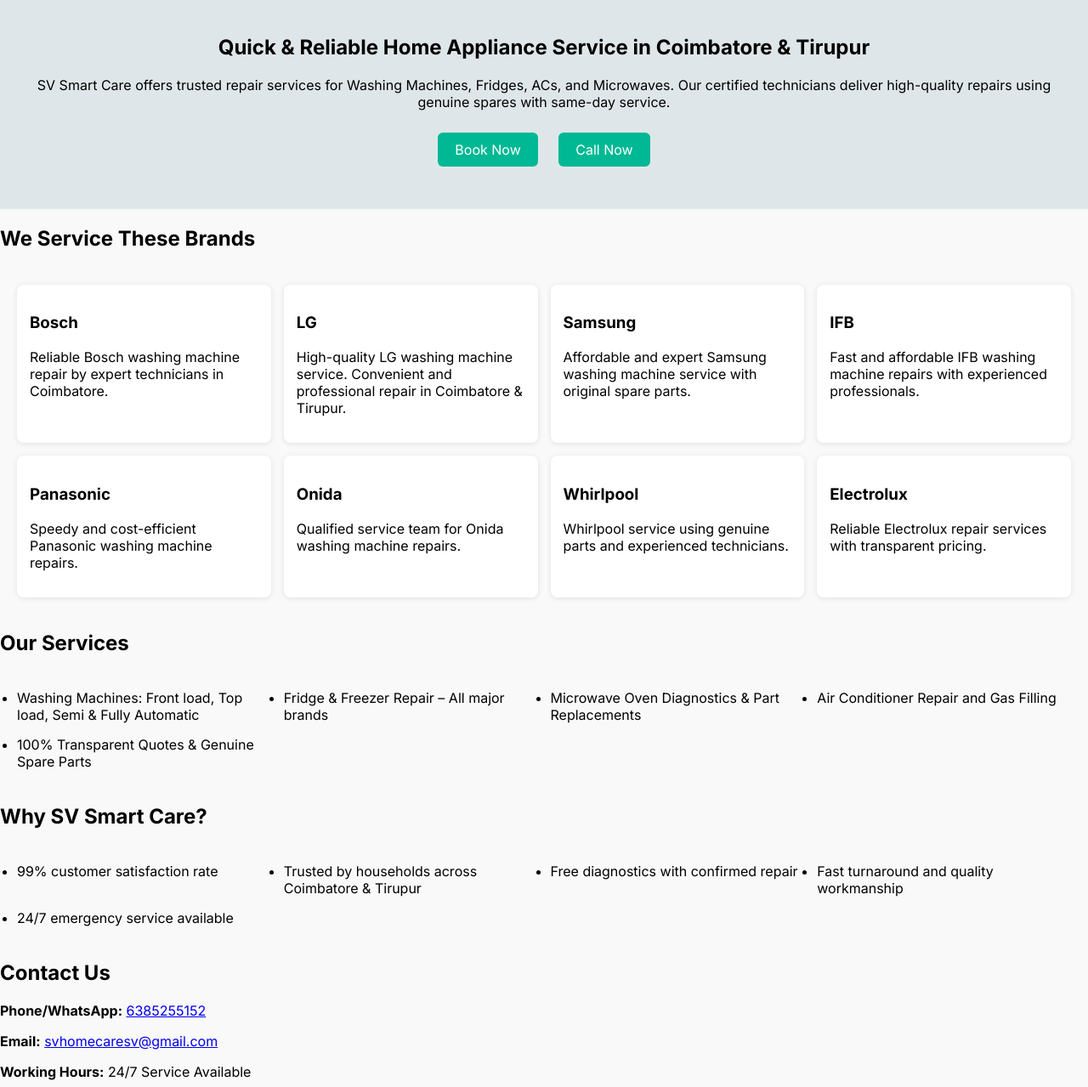
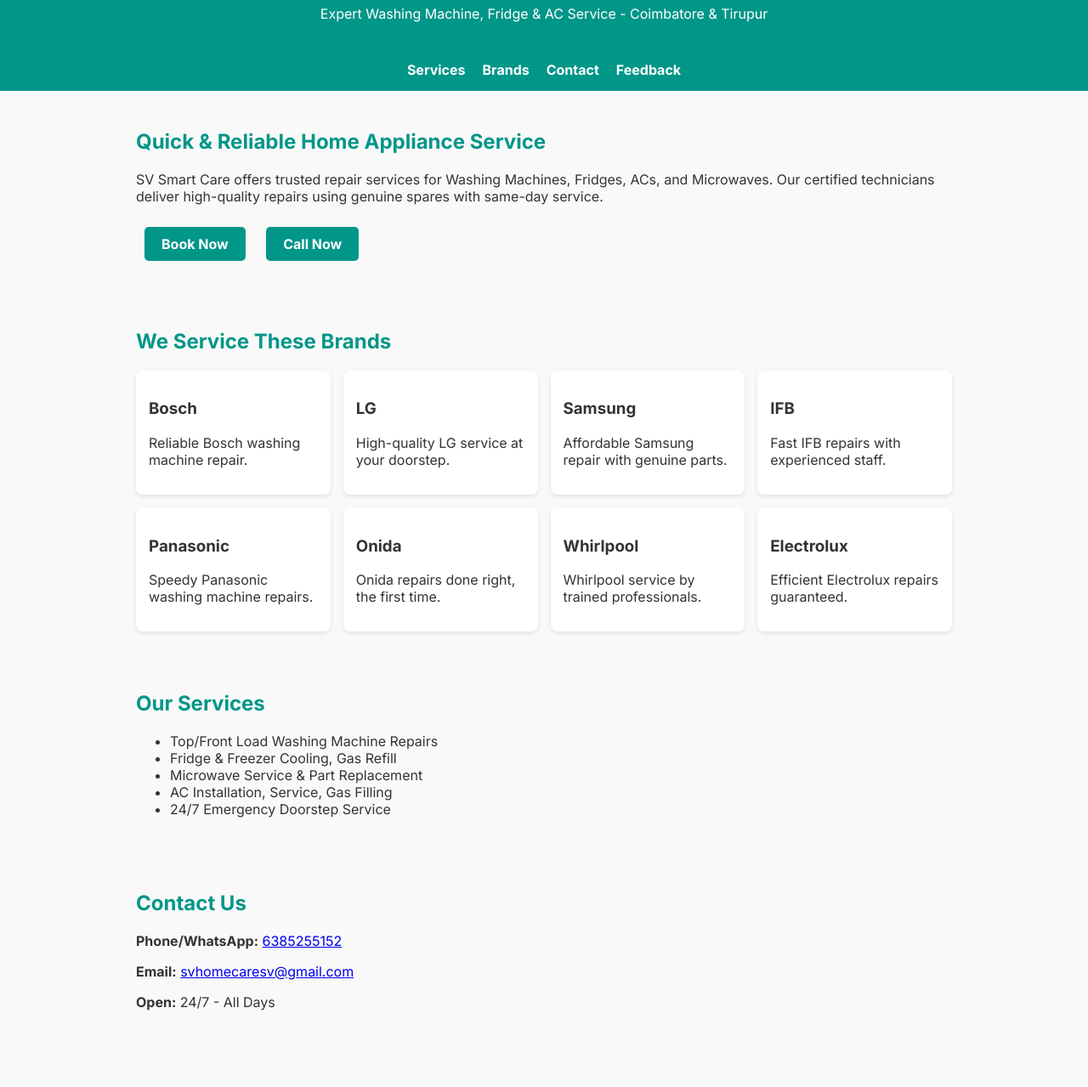
Before and after one commit to SvHomeCare/SV_Smart_Care, a plain HTML site: page index.html in a window 1280 px wide. Shown: the part 91-1370 px from the top of the page at 85% size. Drawn offline with Linux system fonts and the light colour scheme.

Commit message:
Update index.html

```diff
--- a/index.html
+++ b/index.html
@@ -6,55 +6,61 @@
   <title>SV Smart Care - Washing Machine Service in Coimbatore & Tirupur</title>
   <meta name="description" content="Quick & Reliable Washing Machine, Fridge, AC & Microwave Repair Services in Coimbatore & Tirupur. SV Smart Care offers 24/7 expert doorstep repair service.">
   <link href="https://fonts.googleapis.com/css2?family=Inter:wght@400;600;700&display=swap" rel="stylesheet">
-  <link rel="icon" href="/favicon.ico" type="image/x-icon">
   <style>
-    :root {
-      --accent: #00b894;
-    }
     body {
       font-family: 'Inter', sans-serif;
       margin: 0;
       padding: 0;
       background: #f9f9f9;
+      color: #333;
+    }
+    header, nav, footer {
+      background: #009688;
+      color: white;
+      padding: 15px;
+      text-align: center;
     }
     nav ul {
+      list-style: none;
+      padding: 0;
+      margin: 0;
       display: flex;
-      list-style: none;
+      justify-content: center;
       gap: 20px;
-      padding: 10px;
-      background: var(--accent);
-      color: white;
     }
     nav ul li a {
       color: white;
       text-decoration: none;
       font-weight: bold;
     }
-    .hero {
-      background: #dfe6e9;
-      padding: 40px;
-      text-align: center;
+    section {
+      padding: 25px 10px;
+      max-width: 960px;
+      margin: auto;
+    }
+    h2 {
+      color: #009688;
     }
     .cta a {
       display: inline-block;
+      background: #009688;
+      color: white;
+      padding: 10px 20px;
       margin: 10px;
-      padding: 10px 20px;
-      background: var(--accent);
-      color: white;
+      border-radius: 5px;
       text-decoration: none;
-      border-radius: 6px;
+      font-weight: bold;
     }
-    .brand-cards, .services ul, section ul {
+    .brand-cards {
       display: grid;
-      grid-template-columns: repeat(auto-fit, minmax(250px, 1fr));
+      grid-template-columns: repeat(auto-fit, minmax(200px, 1fr));
       gap: 15px;
-      padding: 20px;
     }
     .card {
       background: white;
       padding: 15px;
       border-radius: 8px;
-      box-shadow: 0 1px 6px rgba(0,0,0,0.1);
+      box-shadow: 0 2px 5px rgba(0,0,0,0.1);
     }
     form {
       background: white;
@@ -71,9 +77,10 @@
       padding: 10px;
       border: 1px solid #ccc;
       border-radius: 6px;
+      font-family: 'Inter', sans-serif;
     }
     button {
-      background: var(--accent);
+      background: #009688;
       color: white;
       padding: 10px;
       border: none;
@@ -82,17 +89,15 @@
       cursor: pointer;
     }
     button:hover {
-      background: #009874;
-    }
-    footer {
-      text-align: center;
-      padding: 20px;
-      background: #eee;
-      margin-top: 40px;
+      background: #00796b;
     }
   </style>
 </head>
 <body>
+  <header>
+    <h1>SV Smart Care</h1>
+    <p>Expert Washing Machine, Fridge & AC Service - Coimbatore & Tirupur</p>
+  </header>
   <nav>
     <ul>
       <li><a href="#services">Services</a></li>
@@ -101,69 +106,52 @@
       <li><a href="#feedback">Feedback</a></li>
     </ul>
   </nav>
-
-  <div class="hero">
-    <h2>Quick & Reliable Home Appliance Service in Coimbatore & Tirupur</h2>
+  <section class="hero">
+    <h2>Quick & Reliable Home Appliance Service</h2>
     <p>SV Smart Care offers trusted repair services for Washing Machines, Fridges, ACs, and Microwaves. Our certified technicians deliver high-quality repairs using genuine spares with same-day service.</p>
     <div class="cta">
       <a href="#contact">Book Now</a>
       <a href="tel:6385255152">Call Now</a>
     </div>
-  </div>
-
+  </section>
   <section id="brands">
     <h2>We Service These Brands</h2>
     <div class="brand-cards">
-      <div class="card"><h3>Bosch</h3><p>Reliable Bosch washing machine repair by expert technicians in Coimbatore.</p></div>
-      <div class="card"><h3>LG</h3><p>High-quality LG washing machine service. Convenient and professional repair in Coimbatore & Tirupur.</p></div>
-      <div class="card"><h3>Samsung</h3><p>Affordable and expert Samsung washing machine service with original spare parts.</p></div>
-      <div class="card"><h3>IFB</h3><p>Fast and affordable IFB washing machine repairs with experienced professionals.</p></div>
-      <div class="card"><h3>Panasonic</h3><p>Speedy and cost-efficient Panasonic washing machine repairs.</p></div>
-      <div class="card"><h3>Onida</h3><p>Qualified service team for Onida washing machine repairs.</p></div>
-      <div class="card"><h3>Whirlpool</h3><p>Whirlpool service using genuine parts and experienced technicians.</p></div>
-      <div class="card"><h3>Electrolux</h3><p>Reliable Electrolux repair services with transparent pricing.</p></div>
+      <div class="card"><h3>Bosch</h3><p>Reliable Bosch washing machine repair.</p></div>
+      <div class="card"><h3>LG</h3><p>High-quality LG service at your doorstep.</p></div>
+      <div class="card"><h3>Samsung</h3><p>Affordable Samsung repair with genuine parts.</p></div>
+      <div class="card"><h3>IFB</h3><p>Fast IFB repairs with experienced staff.</p></div>
+      <div class="card"><h3>Panasonic</h3><p>Speedy Panasonic washing machine repairs.</p></div>
+      <div class="card"><h3>Onida</h3><p>Onida repairs done right, the first time.</p></div>
+      <div class="card"><h3>Whirlpool</h3><p>Whirlpool service by trained professionals.</p></div>
+      <div class="card"><h3>Electrolux</h3><p>Efficient Electrolux repairs guaranteed.</p></div>
     </div>
   </section>
-
   <section id="services">
     <h2>Our Services</h2>
     <ul>
-      <li>Washing Machines: Front load, Top load, Semi & Fully Automatic</li>
-      <li>Fridge & Freezer Repair – All major brands</li>
-      <li>Microwave Oven Diagnostics & Part Replacements</li>
-      <li>Air Conditioner Repair and Gas Filling</li>
-      <li>100% Transparent Quotes & Genuine Spare Parts</li>
+      <li>Top/Front Load Washing Machine Repairs</li>
+      <li>Fridge & Freezer Cooling, Gas Refill</li>
+      <li>Microwave Service & Part Replacement</li>
+      <li>AC Installation, Service, Gas Filling</li>
+      <li>24/7 Emergency Doorstep Service</li>
     </ul>
   </section>
-
-  <section>
-    <h2>Why SV Smart Care?</h2>
-    <ul>
-      <li>99% customer satisfaction rate</li>
-      <li>Trusted by households across Coimbatore & Tirupur</li>
-      <li>Free diagnostics with confirmed repair</li>
-      <li>Fast turnaround and quality workmanship</li>
-      <li>24/7 emergency service available</li>
-    </ul>
-  </section>
-
   <section id="contact">
     <h2>Contact Us</h2>
     <p><strong>Phone/WhatsApp:</strong> <a href="tel:6385255152">6385255152</a></p>
     <p><strong>Email:</strong> <a href="mailto:svhomecaresv@gmail.com">svhomecaresv@gmail.com</a></p>
-    <p><strong>Working Hours:</strong> 24/7 Service Available</p>
+    <p><strong>Open:</strong> 24/7 - All Days</p>
   </section>
-
   <section id="feedback">
     <h2>Leave Your Feedback</h2>
     <form action="https://formspree.io/f/xkgrkapb" method="POST">
       <input type="text" name="name" placeholder="Your name" required />
-      <input type="email" name="email" placeholder="Your email (optional)" />
+      <input type="email" name="email" placeholder="Your email" required />
       <textarea name="message" rows="4" placeholder="Your feedback" required></textarea>
       <button type="submit">Submit Feedback</button>
     </form>
   </section>
-
   <footer>
     &copy; 2025 SV Smart Care – All rights reserved.
   </footer>
```
